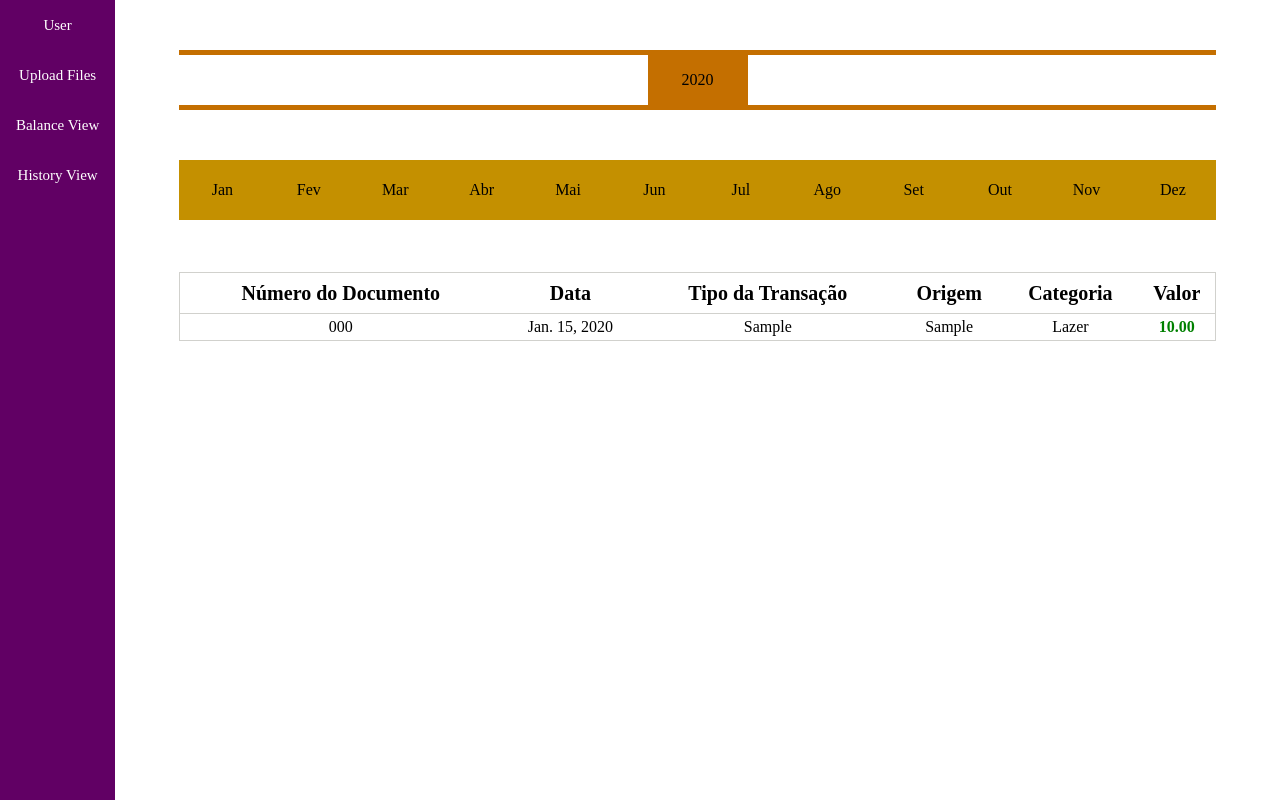
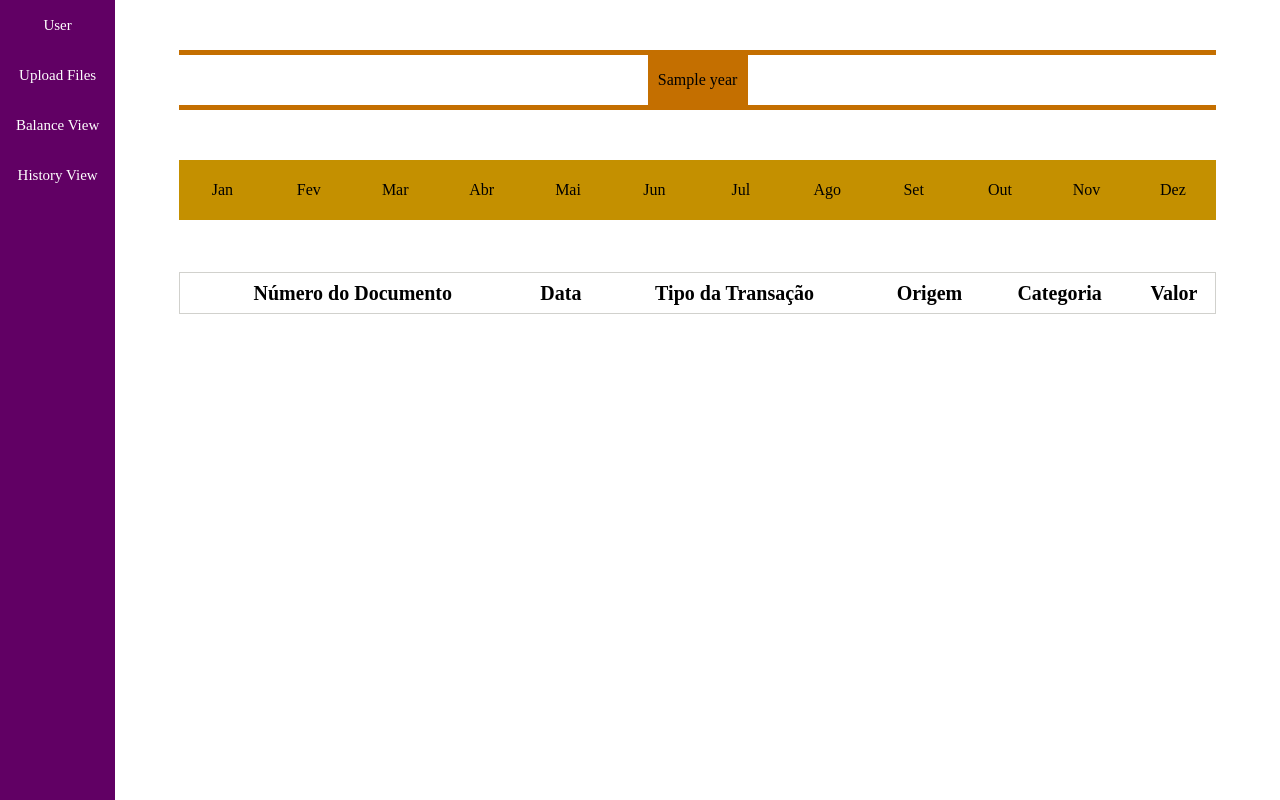
Before and after one commit to Titowisk/budget_app, a Django app: template budget_viewer/templates/budget_viewer/transactions.html in a window 1280 px wide. Run offline with Django 3.2, Linux system fonts and the light colour scheme; tables that the repository leaves empty hold one stand-in row (values such as "Sample post"); the template is opened without the code that fills it: values that come from a table or form of the project are taken from there, most other values are stand-ins (such as "Sample title", 1, 10 or a date in 2020); lists and menus that the app fills with data are empty.

Commit message:
Add Year model and ajax script to the transactions template

```diff
--- a/budget_viewer/templates/budget_viewer/transactions.html
+++ b/budget_viewer/templates/budget_viewer/transactions.html
@@ -16,10 +16,9 @@
 <div class="options">
     <ul class="options__years">
 
-        {% if year_month_dict %}
-
-            {% for year in year_month_dict.keys %}
-                <li class="year__item">{{ year }}</li>
+        {% if years %}
+            {% for year in years %}
+                <li class="year__item">{{ year.name }}</li>
             {% endfor %}
         {% else %}
             <p>Oops!!</p>
@@ -74,7 +73,7 @@
     </thead>
     <tbody class="budget__body">
 
-        {% for transaction in transactions_list  %}
+        <!-- {% for transaction in transactions_list  %}
         <tr class="budget__row">
             <td class="budget__cell budget__statement_number">
                 {{transaction.statement_number}}
@@ -101,10 +100,14 @@
                 {{transaction.amount}}
             </td>
         </tr>
-        {% endfor %}
+        {% endfor %} -->
 
 
     </tbody>
 </table>
 
 {% endblock content %}
+
+{% block custom_script %}
+<script src="{% static 'budget_viewer/js/ajax_months.js' %}"></script>
+{% endblock custom_script %}
```
